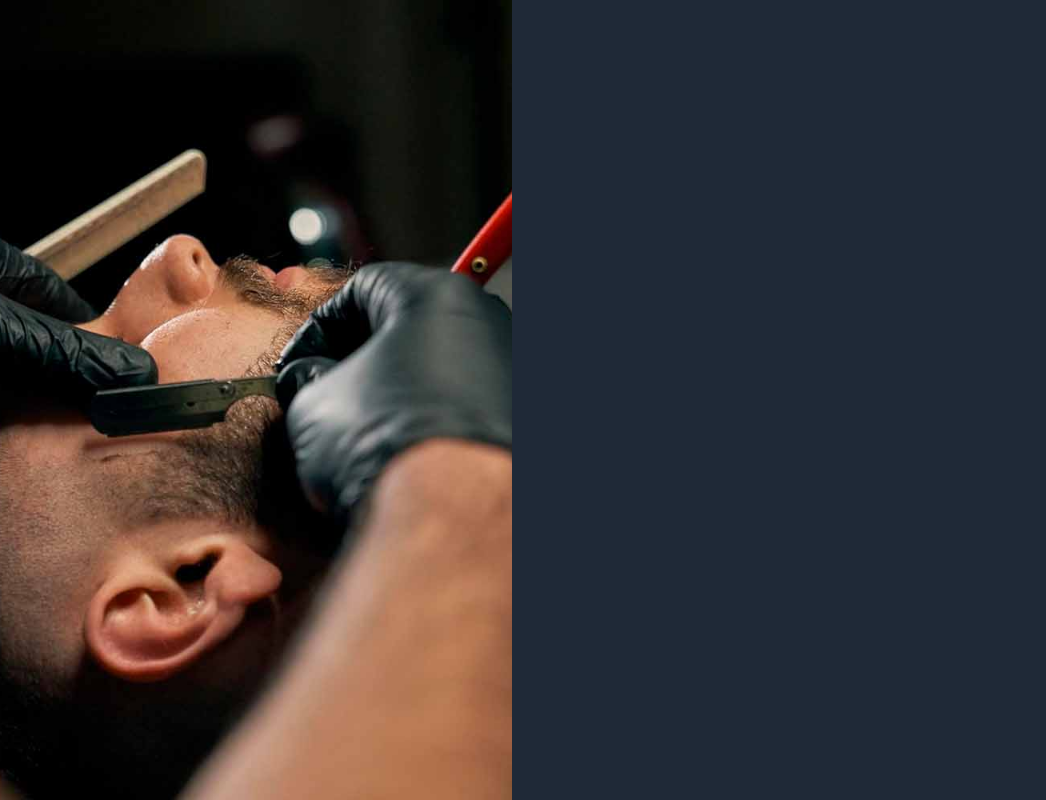
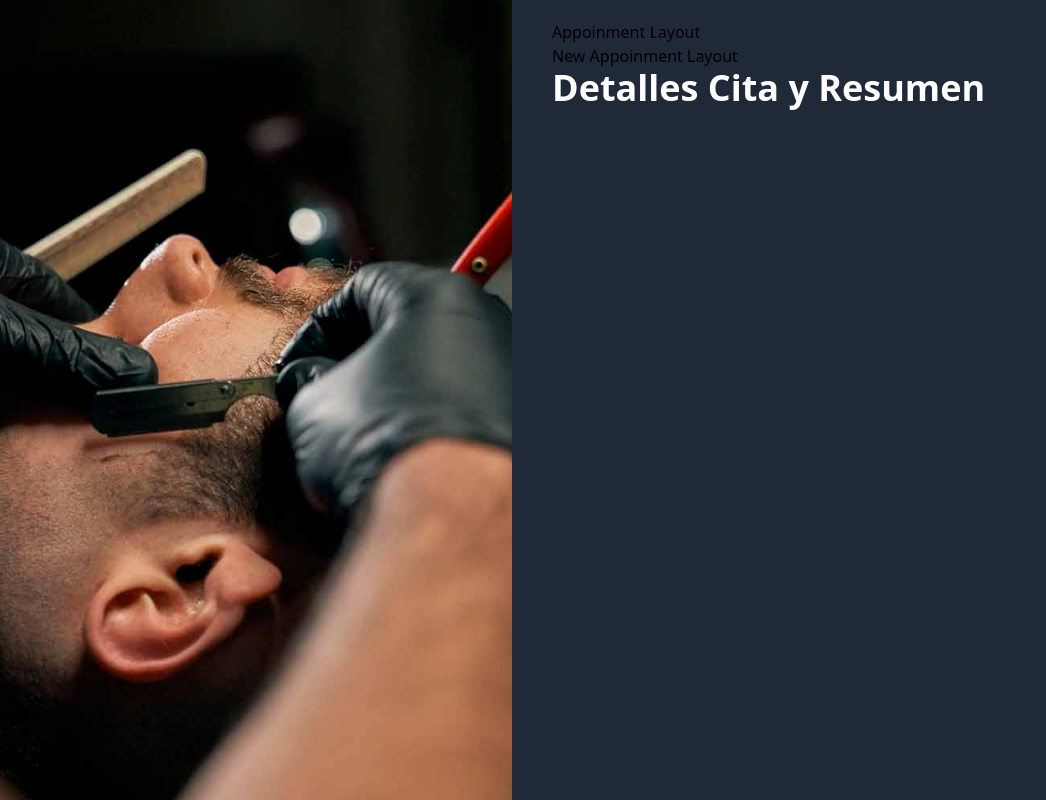
Before and after one commit to Jair-vet/Salon-App-Frontend, a Vue app: page /reservaciones/nueva/detalles in a window 1280 px wide. Before the commit this address had no page. Shown: the whole page, without its empty margins (0-1046 px from the left). Built offline with nearby package versions, Linux system fonts and the light colour scheme.

Commit message:
Create the basic routes

```diff
--- a/src/router/index.js
+++ b/src/router/index.js
@@ -1,5 +1,7 @@
 import { createRouter, createWebHistory } from 'vue-router'
 import HomeView from '../views/HomeView.vue'
+import AppointmentsLayoutVue from '@/views/appointments/AppointmentsLayout.vue'
+
 
 const router = createRouter({
   history: createWebHistory(import.meta.env.BASE_URL),
@@ -9,6 +11,29 @@ const router = createRouter({
       name: 'home',
       component: HomeView
     },
+    {
+      path: '/reservaciones',
+      name: 'appointments',
+      component: AppointmentsLayoutVue,
+      children: [
+        {
+          path: 'nueva',
+          component: () => import('../views/appointments/NewAppointmentLayout.vue'),
+          children: [
+            {
+              path: '',
+              name: 'new-appointment',
+              component: () => import('../views/appointments/ServicesView.vue'),
+            },
+            {
+              path: 'detalles',
+              name: 'appointment-details',
+              component: () => import('../views/appointments/AppointmentView.vue'),
+            },
+          ]
+        }
+      ]
+    }
   ]
 })
 
--- /dev/null
+++ b/src/views/appointments/AppointmentView.vue
@@ -0,0 +1,9 @@
+<script setup>
+
+</script>
+
+
+<template>
+    <h2 class="text-4xl font-extrabold text-white">Detalles Cita y Resumen</h2>
+
+</template>
--- /dev/null
+++ b/src/views/appointments/AppointmentsLayout.vue
@@ -0,0 +1,14 @@
+<script setup>
+
+</script>
+
+
+<template>
+    <div>
+        <h1>Appoinment Layout</h1>
+    </div>
+
+    <main>
+        <RouterView />
+    </main>
+</template>
--- /dev/null
+++ b/src/views/appointments/NewAppointmentLayout.vue
@@ -0,0 +1,15 @@
+<script setup>
+
+</script>
+
+
+<template>
+    <div>
+        <h1>New Appoinment Layout</h1>
+    </div>
+
+
+    <div class="space-y-5">
+        <RouterView />
+    </div>
+</template>
--- /dev/null
+++ b/src/views/appointments/ServicesView.vue
@@ -0,0 +1,8 @@
+<script setup>
+
+</script>
+
+<template>
+    <h2 class="text-4xl font-extrabold text-white mt-10">Desde Servicios</h2>
+
+</template>
```
